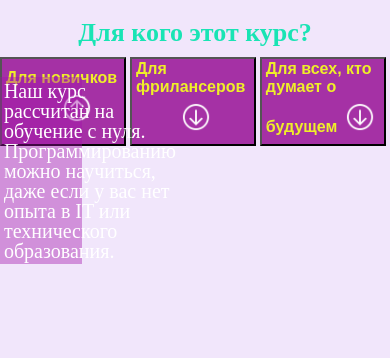
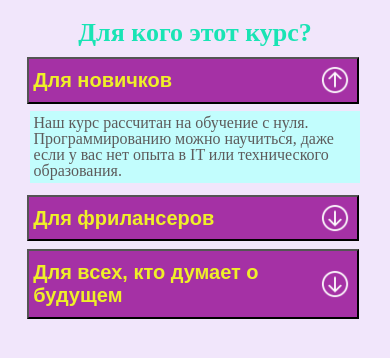
Before and after one commit to carpediem511/Mobile_menu2, a plain HTML site: page index.html in a window 390 px wide. Both pictures are taken after a click on the button "Для новичков". Drawn offline with Linux system fonts and the light colour scheme.

Commit message:
адаптировано

```diff
--- a/style__page1.css
+++ b/style__page1.css
@@ -1,87 +1,63 @@
 .content {
     display: flex;
+    position: relative;
     flex-wrap: wrap;
-
 }
 
 .title {
     width: calc(100% / 3 - 1%);
     margin-right: 1%;
     background-color: rgb(165, 49, 165);
+    align-items: center;
+    margin-bottom: 2%;
+    padding-top: 2.5%;
+    padding-bottom: 2.5%;
 }
 
 button {
-    font-size: 16px;
+    font-size: 18px;
     font-weight: 600;
     color: rgb(239, 239, 40);
     padding-left: 1%;
-    padding-bottom: 2%;
     text-align: start;
-    vertical-align: middle;
+    position: relative;
 }
 
 #icon-menu1, #icon-menu2, #icon-menu3  {
     width: 30px;
     height: 30px;
-    padding-top: 5%;
+    position: absolute;
+    right: 2%;
 }
 
 #title1OpenMenu, #title2OpenMenu, #title3OpenMenu {
     display: none;
 }
 
-#icon-menu1 {
-    margin-left: 50%;
-
-}
-
-#icon-menu2 {
-    margin-left: 40%;
-}
-
-#icon-menu3 {
-    margin-left: 3%;
-}
-
-.openMenu {
+.openMenu, .openMenu2, .openMenu3 {
     font-size: 20px;
     color: white;
-    width: calc(100% / 4.5 - 3.2%);
     background-color: rgba(162, 18, 169, 0.405);
     position: absolute;
-    margin-top: 5%;
+    margin-top: 7%;
     padding-left: 1%;
     padding-right: 1%;
     padding-top: 1%;
     padding-bottom: 1%;
 }
 
+.openMenu {
+    width: calc(100% / 3 - 3.2%);
+}
+
 .openMenu2 {
-    font-size: 20px;
-    color: white;
-    width: calc(100% / 4.5 - 3.2%);
-    background-color: rgba(162, 18, 169, 0.405);
-    position: absolute;
-    margin-top: 5%;
-    padding-left: 1%;
-    padding-right: 1%;
-    padding-top: 1%;
-    padding-bottom: 1%;
-    margin-left: 21.7%;
+    width: calc(100% / 3 - 2.9%);
+    margin-left: 33.2%;
 }
 
 .openMenu3 {
-    font-size: 20px;
-    color: white;
-    width: calc(100% / 4.5 - 3.2%);
-    background-color: rgba(162, 18, 169, 0.405);
-    position: absolute;
-    margin-top: 5%;
-    padding-left: 1%;
-    padding-right: 1%;
-    padding-top: 1%;
-    padding-bottom: 1%;
-    margin-left: 43.4%;
+    width: calc(100% / 3 - 2.9%);
+    margin-left: 66.8%;
 }
 
 .title-name {
@@ -94,8 +70,32 @@ button {
 }
 
 body {
-    max-width: 1000px;
+    max-width: 1100px;
     width: 100%;
     margin: 0 auto;
     background-color: rgba(137, 43, 226, 0.119);
 }
+
+@media (max-width: 1000px) {
+    .content {
+        justify-content: center;
+    }
+
+    .title {
+        width: calc(85%);
+        display: flex;
+        margin-bottom: 2%;
+        font-size: 20px;
+    }
+
+    .openMenu, .openMenu2, .openMenu3 {
+        font-size: 16px;
+        width: calc(82.8%);
+        background-color: rgb(194, 253, 253);
+        color: rgb(93, 91, 91);
+        position: static;
+        margin-top: 0;
+        margin-bottom: 3%;
+        margin-left: 0;
+    }
+}
```
Also changed, not shown: index.html (+2 -0 lines), script.js (+3 -8 lines).
